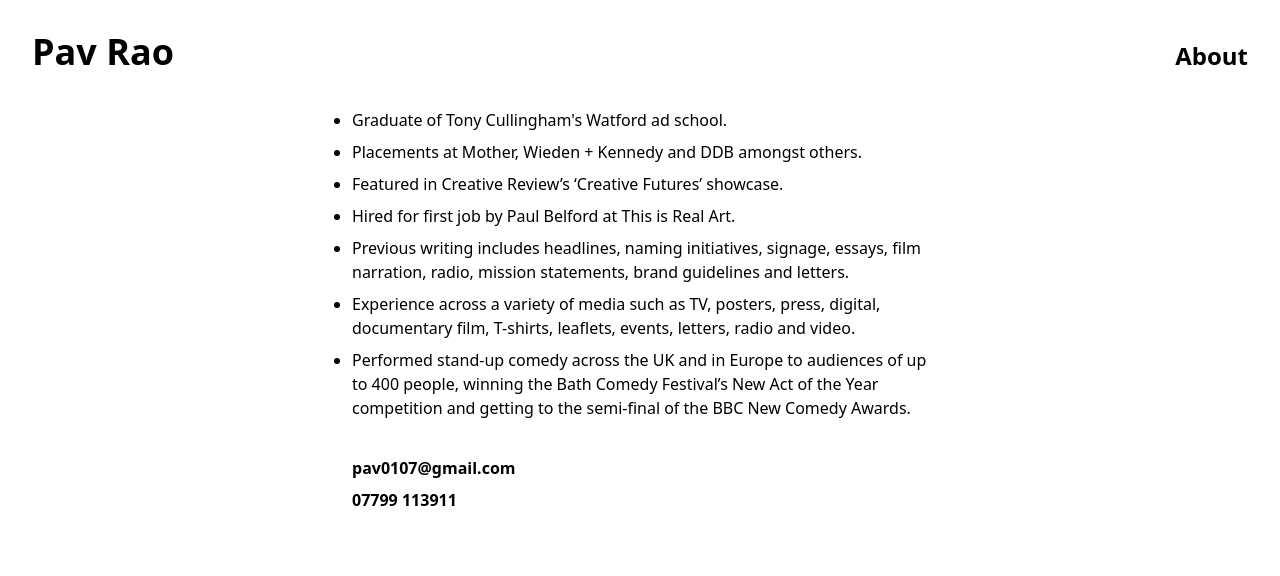
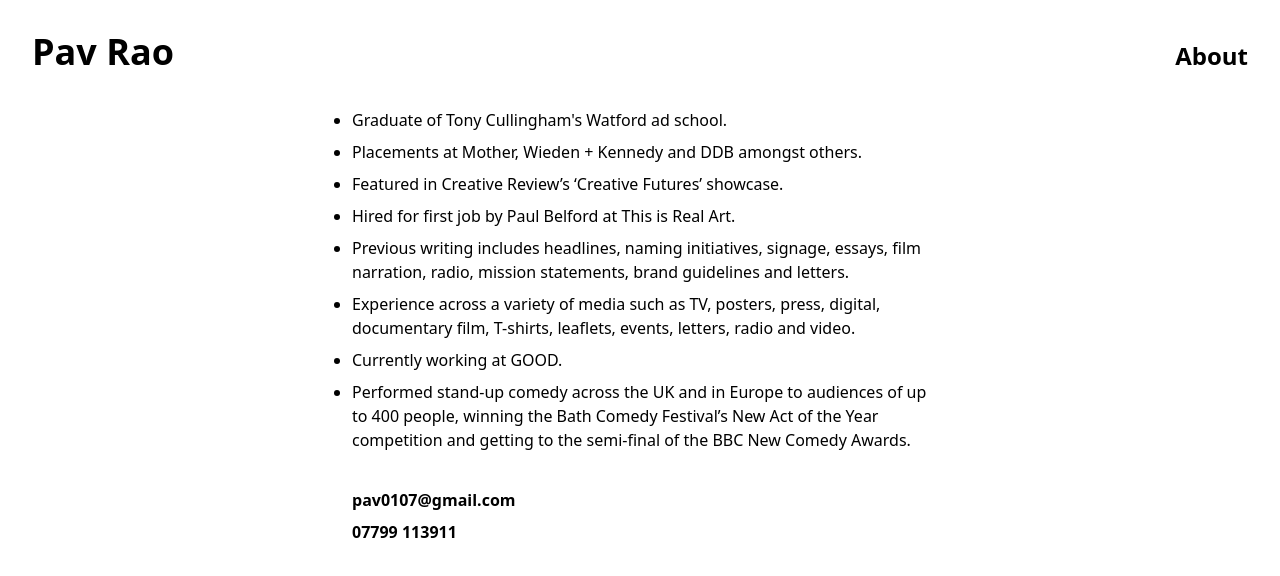
Before and after one commit to pav0107/adfolio, a Next.js app: page /about in a window 1280 px wide. Shown: the top 576 px of the page. Built offline with nearby package versions, Linux system fonts and the light colour scheme.

Commit message:
add link to good agency

```diff
--- a/src/app/about/page.js
+++ b/src/app/about/page.js
@@ -29,6 +29,10 @@ function page() {
             radio and video.
           </li>
           <li className="py-1">
+            Currently working at{' '}
+            <a href="https://www.goodagency.co.uk/">GOOD</a>.
+          </li>
+          <li className="py-1">
             Performed stand-up comedy across the UK and in Europe to audiences
             of up to 400 people, winning the Bath Comedy Festival’s New Act of
             the Year competition and getting to the semi-final of the BBC New
```
